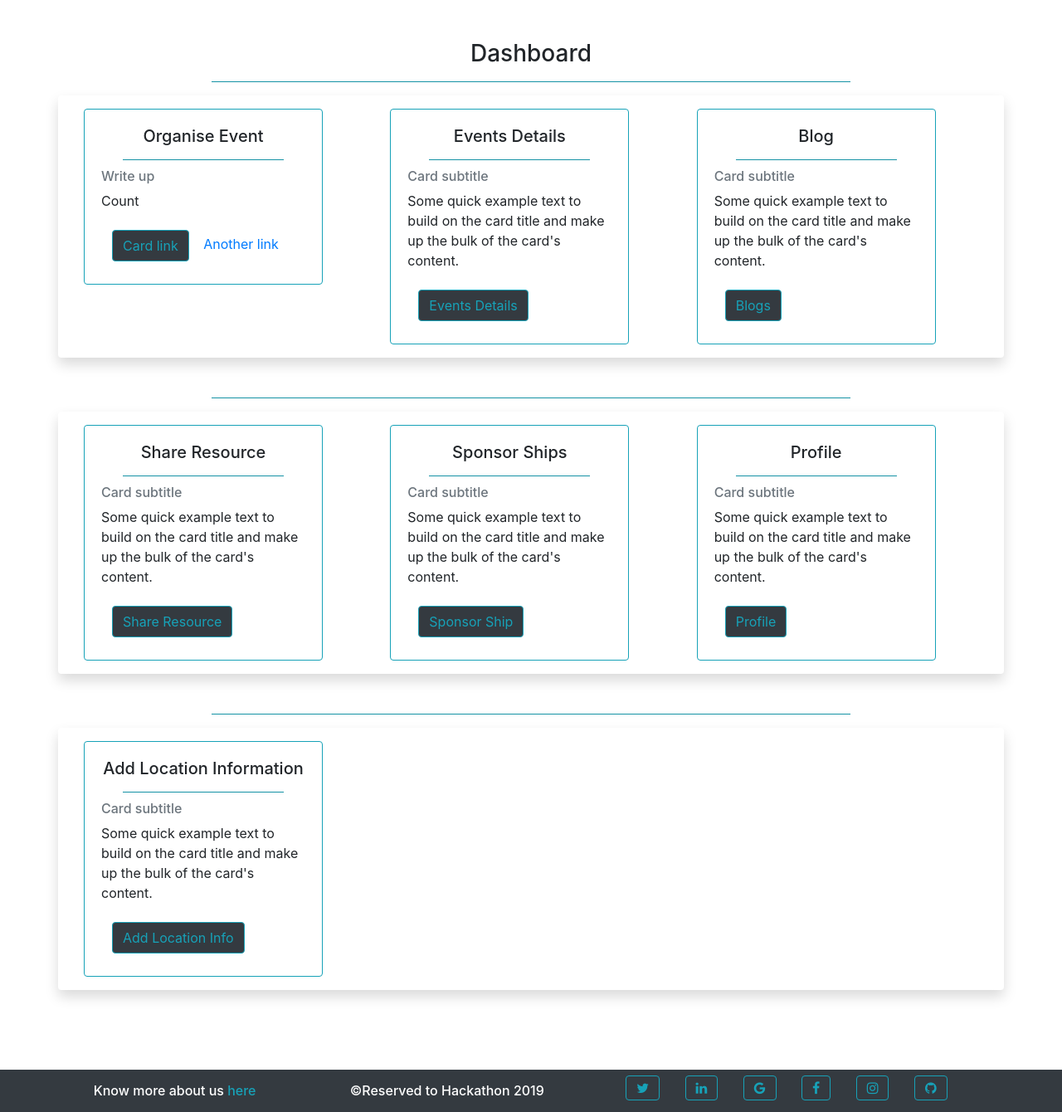
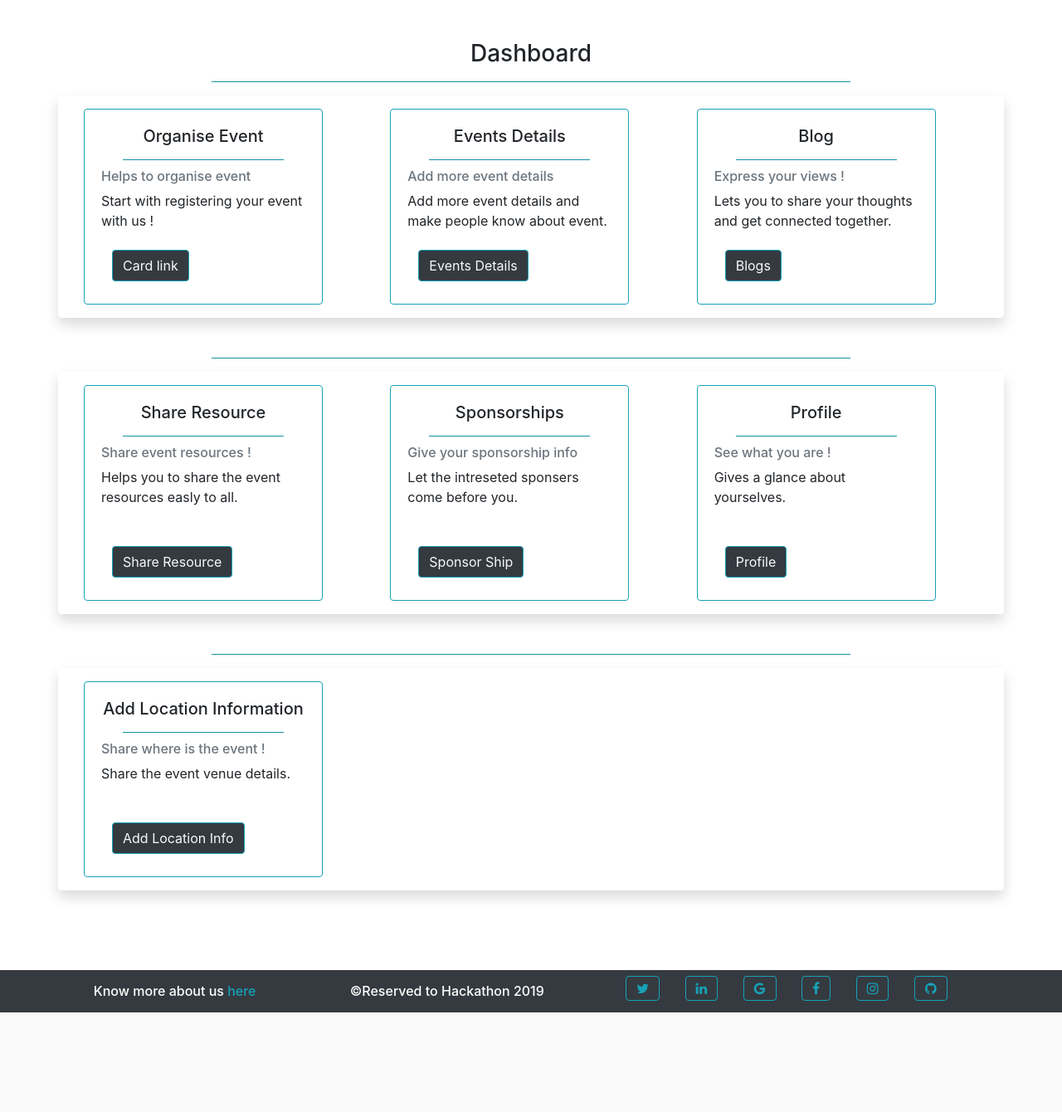
Before and after one commit to alisha21puja/Hackathon1, a Django app: page /Organizer in a window 1280 px wide. Shown: the part 96-1436 px from the top of the page at 83% size. After the commit the page ends 1316 px from the top, so only its background shows below. Run offline with Django 3.2, Linux system fonts and the light colour scheme; the visitor is signed in with stand-in values (Sample User, id 1); some libraries are stand-ins or nearby versions.

Commit message:
all interface edits done - pending editing the info to db

```diff
--- a/Organizer/templates/organise_event.html
+++ b/Organizer/templates/organise_event.html
@@ -4,9 +4,8 @@
 
 {%load staticfiles %}
 
+<br><br><br><br>
 <div class="container">
-	<br><br><br>
-	<br><br> <br><br> <br><br>
 	<div class="row">
 		<div class="col-md-5">
 			<h3 class="text-center">Register an Event</h3>
--- a/Organizer/templates/organiser_index.html
+++ b/Organizer/templates/organiser_index.html
@@ -17,19 +17,15 @@
 
 
   <div class="row shadow p-3 mb-5 bg-white rounded">
-
     <div class="col-md-4">
       <div class="card border border-info " style="width: 18rem;">
         <div class="card-body">
           <h5 class="card-title text-center">Organise Event</h5>
           <hr class="bg-info col-md-8">
-
-          <h6 class="card-subtitle mb-2 text-muted">Write up</h6>
-          <p class="card-text"> Count </p>
-          <button class=" btn"> <a href="#" class="bg-dark btn btn-outline-info">Card link</a>
+          <h6 class="card-subtitle mb-2 text-muted">Helps to organise event</h6>
+          <p class="card-text"> Start with registering your event with us ! </p>
+          <button class=" btn"> <a href="#" class="bg-dark btn btn-outline-info text-light">Card link</a>
           </button>
-
-          <a href="#" class="card-link">Another link</a>
         </div>
       </div>
     </div>
@@ -38,11 +34,9 @@
         <div class="card-body">
           <h5 class="card-title text-center">Events Details</h5>
           <hr class="bg-info col-md-8">
-
-          <h6 class="card-subtitle mb-2 text-muted">Card subtitle</h6>
-          <p class="card-text">Some quick example text to build on the card title and make up the bulk of the card's
-            content.</p>
-          <button class=" btn"> <a href="{% url 'eventdetails' %}" class="bg-dark btn btn-outline-info">Events
+          <h6 class="card-subtitle mb-2 text-muted">Add more event details</h6>
+          <p class="card-text">Add more event details and make people know about event.</p>
+          <button class=" btn"> <a href="{% url 'eventdetails' %}" class="bg-dark btn btn-outline-info text-light">Events
               Details</a></button>
           <!-- <a href="#" class="card-link">Another link</a>-->
         </div>
@@ -53,11 +47,9 @@
         <div class="card-body">
           <h5 class="card-title text-center">Blog</h5>
           <hr class="bg-info col-md-8">
-
-          <h6 class="card-subtitle mb-2 text-muted">Card subtitle</h6>
-          <p class="card-text">Some quick example text to build on the card title and make up the bulk of the card's
-            content.</p>
-          <button class=" btn"> <a href="{% url 'blog' %}" class="bg-dark btn btn-outline-info">Blogs</a></button>
+          <h6 class="card-subtitle mb-2 text-muted">Express your views !</h6>
+          <p class="card-text">Lets you to share your thoughts and get connected together.</p>
+          <button class=" btn"> <a href="{% url 'blog' %}" class="bg-dark btn btn-outline-info text-light">Blogs</a></button>
           <!--<a href="#" class="card-link">Another link</a>-->
         </div>
       </div>
@@ -71,11 +63,9 @@
         <div class="card-body">
           <h5 class="card-title text-center">Share Resource</h5>
           <hr class="bg-info col-md-8">
-
-          <h6 class="card-subtitle mb-2 text-muted">Card subtitle</h6>
-          <p class="card-text">Some quick example text to build on the card title and make up the bulk of the card's
-            content.</p>
-          <button class=" btn"> <a href=" {% url 'shareResource' %}" class="bg-dark btn btn-outline-info">Share
+          <h6 class="card-subtitle mb-2 text-muted">Share event resources !</h6>
+          <p class="card-text">Helps you to share the event resources easly to all.</p><br>
+          <button class=" btn"> <a href=" {% url 'shareResource' %}" class="bg-dark btn btn-outline-info text-light">Share
               Resource</a></button>
           <!--<a href="#" class="card-link">Another link</a>-->
         </div>
@@ -84,13 +74,11 @@
     <div class="col-md-4">
       <div class="card border border-info" style="width: 18rem;">
         <div class="card-body">
-          <h5 class="card-title text-center">Sponsor Ships</h5>
+          <h5 class="card-title text-center">Sponsorships</h5>
           <hr class="bg-info col-md-8">
-
-          <h6 class="card-subtitle mb-2 text-muted">Card subtitle</h6>
-          <p class="card-text">Some quick example text to build on the card title and make up the bulk of the card's
-            content.</p>
-          <button class=" btn"><a href="{% url 'sponsorShip' %}" class="bg-dark btn btn-outline-info">Sponsor
+          <h6 class="card-subtitle mb-2 text-muted">Give your  sponsorship info</h6>
+          <p class="card-text">Let the intreseted sponsers come before you.</p><br>
+          <button class=" btn"><a href="{% url 'sponsorShip' %}" class="bg-dark btn btn-outline-info text-light">Sponsor
               Ship</a></button>
           <!--<a href="#" class="card-link">Another link</a>-->
         </div>
@@ -102,11 +90,10 @@
           <h5 class="card-title text-center">Profile</h5>
           <hr class="bg-info col-md-8">
 
-          <h6 class="card-subtitle mb-2 text-muted">Card subtitle</h6>
-          <p class="card-text">Some quick example text to build on the card title and make up the bulk of the card's
-            content.</p>
+          <h6 class="card-subtitle mb-2 text-muted">See what you are !</h6>
+          <p class="card-text">Gives a glance about yourselves.</p> <br>
           <button class=" btn"><a href="{% url 'sponsorShip' %}"
-              class="bg-dark btn btn-outline-info">Profile</a></button>
+              class="bg-dark btn btn-outline-info text-light">Profile</a></button>
           <!-- <a href="#" class="card-link">Another link</a>-->
         </div>
       </div>
@@ -121,10 +108,9 @@
           <div class="card-body">
             <h5 class="card-title text-center">Add Location Information</h5>
             <hr class="bg-info col-md-8">
-            <h6 class="card-subtitle mb-2 text-muted">Card subtitle</h6>
-            <p class="card-text">Some quick example text to build on the card title and make up the bulk of the card's
-              content.</p>
-            <button class=" btn"><a href="{% url 'EventLocationload' %}" class="bg-dark btn btn-outline-info">Add Location Info</a>
+            <h6 class="card-subtitle mb-2 text-muted">Share where is the event !</h6>
+            <p class="card-text">Share the event venue details.</p><br>
+            <button class=" btn"><a href="{% url 'EventLocationload' %}" class="bg-dark btn btn-outline-info text-light">Add Location Info</a>
             </button>
           </div>
         </div>
--- a/Organizer/templates/registered_event.html
+++ b/Organizer/templates/registered_event.html
@@ -30,16 +30,16 @@
             <td class="text-dark text-center">{{ event.event_category}} </td>
             <td class="text-dark text-center"> {{ event.org_name}} </td>
             <td class="text-dark text-center">
-              <a href="#{% url 'eventEdit' event.id %}" class="btn btn-dark btn-outline-info" data-toggle="modal"
+              <a href="#{% url 'eventEdit' event.id %}" class="btn btn-dark btn-outline-info text-light" data-toggle="modal"
                 data-target="#exampleModal{{event.id}}">
                 Details</a></td>
             <td class="text-dark text-center">
-              <a href="#{% url 'eventupdate' event.id %}" class="btn btn-dark btn-outline-info" data-toggle="modal"
+              <a href="#{% url 'eventupdate' event.id %}" class="btn btn-dark btn-outline-info text-light" data-toggle="modal"
                 data-target="#edit{{event.id}}">
                 Edit Details</a>
             </td>
             <td class="text-dark text-center">
-              <a href=""  class="btn btn-dark btn-outline-info" data-toggle="modal" data-target="#delete{{event.id}}">Delete Details</a>
+              <a href=""  class="btn btn-dark btn-outline-info text-light" data-toggle="modal" data-target="#delete{{event.id}}">Delete Details</a>
             </td>
           </tr>
 
--- a/Organizer/views.py
+++ b/Organizer/views.py
@@ -257,14 +257,12 @@ def writeBlogs(request):
 
 
 def shareResource(request):
-
     event = OrganiseEvent.objects.filter(us_id=request.user.id)
     return render(request, 'shareresource.html', {'event': event})
 
 
 def editResource(request):
     share_resource = ShareResource.objects.filter(us=request.user.id)
-
     return render(request, 'edit_shareresource.html', {'share_resource': share_resource})
 
 
@@ -372,7 +370,6 @@ def evenDetailsUpdate(request, id):
                 eventInstance.save()
                 return render(request, 'addrubrics.html', {'registered': 'Event Successfully Registered!'})
         else:
-
             if event == '':
                 return render(request, 'update_rubrics.html', {'registered': 'Event Successfully Registered!'})
             else:
@@ -532,8 +529,13 @@ def eventDetails(request):
                                      facility=facility, event_detail_docs=event_detail_docs, us_id=request.user.id, org_id=orgid)
 
         eventInstance.save()
-
-        return render(request, 'addrubrics.html', {'registered': 'Event Successfully Registered!'})
+        eventDetails = EventDetails.objects.filter(us=request.user.id)
+        eventsOrganise = OrganiseEvent.objects.filter(us=request.user.id)
+        context = {	'eventDetails': eventDetails,
+                    'eventsOrganise': eventsOrganise,
+                    'registered': 'Event Successfully Registered!'
+                    }
+        return render(request, 'addrubrics.html', context)
 
 
 def organiseEventFormData(request):
```
Also changed, not shown: Organizer/templates/addrubrics.html (+5 -5 lines), Organizer/templates/edit_sponsorship.html (+12 -67 lines), Organizer/templates/shareresource.html (+43 -58 lines), Organizer/templates/sponsorShip.html (+50 -61 lines).
